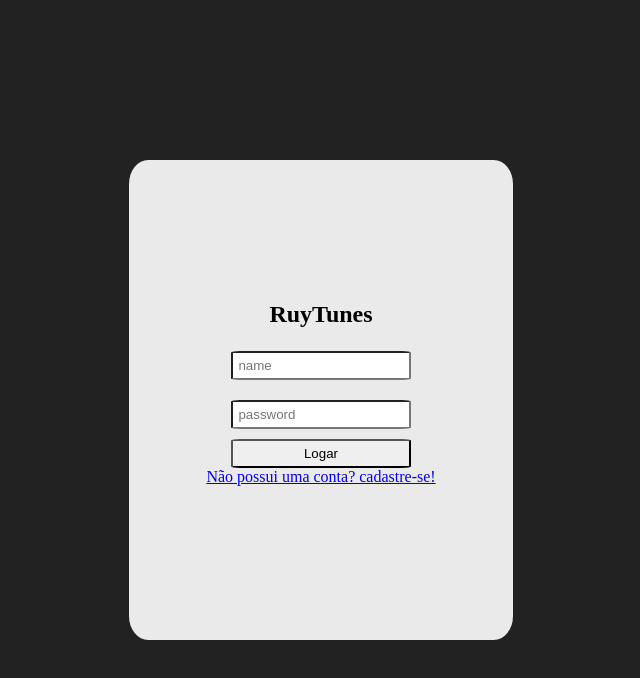
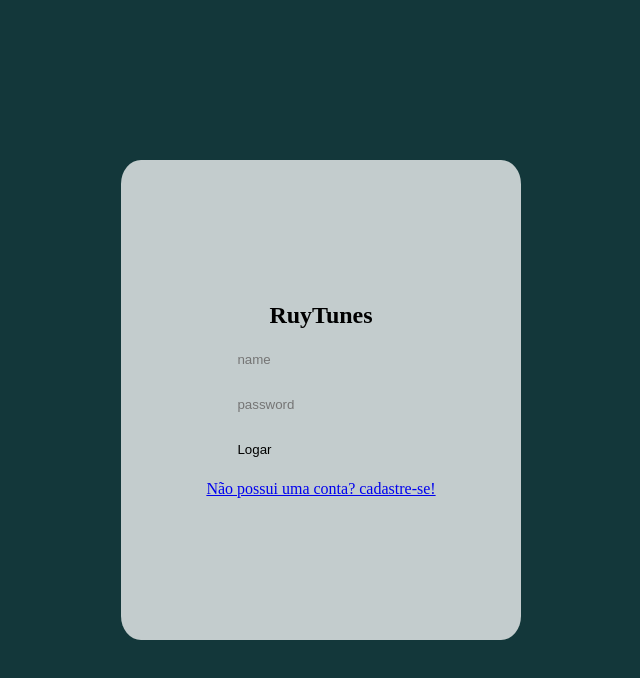
Before and after one commit to Leckller/ruyTunes, a React (Vite) app: page / in a window 1280 px wide. Shown: the top 678 px of the page, without its empty margins (319-959 px from the left). Built offline with nearby package versions, Linux system fonts and the light colour scheme.

Commit message:
fix: erro no cadastro "cannot read properties of "name""

```diff
--- a/package.json
+++ b/package.json
@@ -12,7 +12,7 @@
     "test": "vitest"
   },
   "dependencies": {
-    "@redux-devtools/extension": "^3.2.5",
+    "@redux-devtools/extension": "^3.3.0",
     "@reduxjs/toolkit": "^1.9.6",
     "colorthief": "^2.4.0",
     "react": "^18.2.0",
--- a/src/pages/Home/Home.tsx
+++ b/src/pages/Home/Home.tsx
@@ -35,9 +35,9 @@ function Home() {
       <DivBemVindo>
         {`Olá ${user?.name === undefined ? navigate('/') : user.name}`}
       </DivBemVindo>
-      <Fileiras albums={ searchPop } infos={ { genre: 'Pop', rota: '/' } } />
-      <Fileiras albums={ searchRock } infos={ { genre: 'Rock', rota: '/' } } />
-      <Fileiras albums={ searchMpb } infos={ { genre: 'Mpb', rota: '/' } } />
+      <Fileiras albums={ searchPop } infos={ { genre: 'Pop', rota: '/genre/Pop' } } />
+      <Fileiras albums={ searchRock } infos={ { genre: 'Rock', rota: '/genre/Rock' } } />
+      <Fileiras albums={ searchMpb } infos={ { genre: 'Mpb', rota: '/genre/Mpb' } } />
     </MainHome>
   );
 }
--- a/src/pages/Home/HomeStyle.tsx
+++ b/src/pages/Home/HomeStyle.tsx
@@ -6,7 +6,7 @@ export const MainHome = styled.main`
   width: 100%;
   min-height: auto;
   padding: 10px;
-  background: linear-gradient(#282aa170, black);
+  background: linear-gradient(#13373a, #0c1d1f);
   @media (max-width: 500px) {
     section{
       article{
--- a/src/pages/Login/Login.tsx
+++ b/src/pages/Login/Login.tsx
@@ -50,8 +50,8 @@ function Login() {
             maxLength={ 12 }
           />
           <button type="submit">Logar</button>
-          <Link to="/cadastro">Não possui uma conta? cadastre-se!</Link>
         </form>
+        <Link to="/cadastro">Não possui uma conta? cadastre-se!</Link>
       </section>
     </MainLogin>
   );
--- a/src/pages/Login/LoginStyle.tsx
+++ b/src/pages/Login/LoginStyle.tsx
@@ -8,17 +8,33 @@ export const MainLogin = styled.main`
   justify-content: center;
   align-items: center;
   color: black;
+  background-color: #13373a;
   section{
     height: 60%;
-    width: 30%;
+    width: 400px;
     display: flex;
+    position: relative;
     flex-direction: column;
     align-items: center;
     justify-content: center;
-    background-color: #eaeaea;
+    background-color: #ffffffbe;
     border-radius: 5%;
     @media (max-width: 420px) {
       width: 90%;
+    }
+    button:nth-child(1){
+      position: absolute;
+      left: 30px;
+      top: 30px;
+      border: none;
+      background-color: transparent;
+      cursor: pointer;
+      padding: 10px;
+    }
+    button:nth-child(1):hover{
+      margin: -1px;
+      border: solid black 1px;
+      border-radius: 20px;
     }
     form{
       padding: 1vw;
@@ -27,19 +43,35 @@ export const MainLogin = styled.main`
       align-items: center;
       justify-content: center;
       width: 100%;
-      input{
-        margin: 10px;
-        padding: 5px;
-        border-radius: 5%;
+      gap: 10px;
+      input, button{
+        display: flex;
+        flex-direction: start;
+        padding: 10px;
+        border-radius: 20px;
+        border: none;
+        outline: none;
+        background-color: transparent;
         max-width: 80%;
         width: 50%;
       }
+      input:hover{
+        border: black solid 1px;
+        margin: -1px;
+      }
+      button:hover{
+        border: black solid 1px;
+        margin: -1px;
+      }
+      button:submit{
+        background-color: black;
+      }
       button{
-        padding: 5px;
-        border-radius: 5%;
-        max-width: 80%;
-        width: 50%;
+        cursor: pointer;
       }
     }
   }
+  @media (max-width: 420px) {
+    font-size: 1rem;
+  }
 `;
--- a/src/pages/cadastro/Cadastro.tsx
+++ b/src/pages/cadastro/Cadastro.tsx
@@ -20,14 +20,16 @@ function Cadastro() {
   const navigate = useNavigate();
   const handleSubmit = (e: React.FormEvent<HTMLFormElement>) => {
     e.preventDefault();
+    if (indexUser === -1) {
+      dispatch(login(user));
+      dispatch(onOf(user));
+      navigate(`/home/${user.name}`);
+    }
     if (userOn[indexUser].name === user.name) {
       return alert(
         'Já temos um usuário com esse nome\n porfavor escolha um outro nome de usuário',
       );
     }
-    dispatch(login(user));
-    dispatch(onOf(user));
-    navigate(`/home/${user.name}`);
   };
   const handleChange = (e: React.ChangeEvent<HTMLInputElement>) => {
     if (e.target.name === 'image') {
@@ -39,8 +41,8 @@ function Cadastro() {
   return (
     <MainLogin>
       <section>
+        <button onClick={ () => navigate('/') }>Voltar</button>
         <div>
-          <button onClick={ () => navigate('/') }>Voltar</button>
           <h1>RuyTunes</h1>
         </div>
         <form action="home" onSubmit={ (e) => handleSubmit(e) }>
@@ -62,14 +64,6 @@ function Cadastro() {
             minLength={ 8 }
             maxLength={ 12 }
           />
-          <input
-            type="file"
-            alt="your photo"
-            value={ user.image }
-            name="image"
-            onChange={ (e) => handleChange(e) }
-          />
-          <img src={ user.image } alt="preview" />
           <button type="submit">Cadastrar</button>
         </form>
       </section>
--- a/src/services/AlbumGenres.ts
+++ b/src/services/AlbumGenres.ts
@@ -12,7 +12,6 @@ const albumGenres = async (artist: string): Promise<AlbumType[]> => {
   const response = results.map((artistInfo) => ({ ...artistInfo }));
   const replacePhotos = response.map((e) => ({
     ...e, artworkUrl100: e.artworkUrl100.replace('100x100', '200x200') }));
-  console.log(replacePhotos);
   return replacePhotos;
 };
 
```
Also changed, not shown: 1 other file (tests, documents, lock files or other folders).
